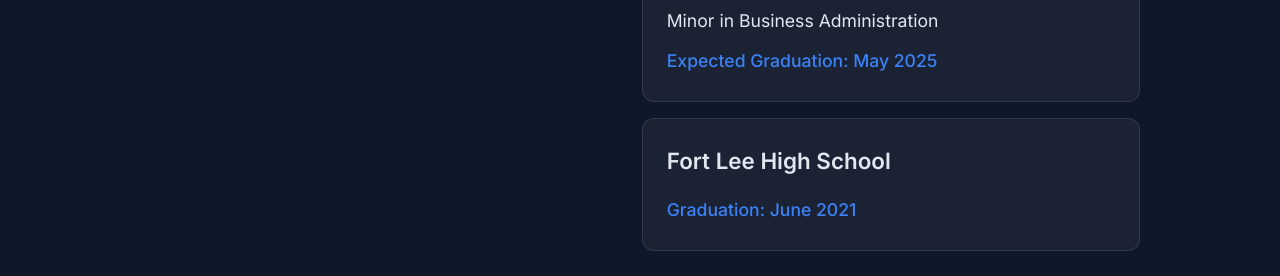
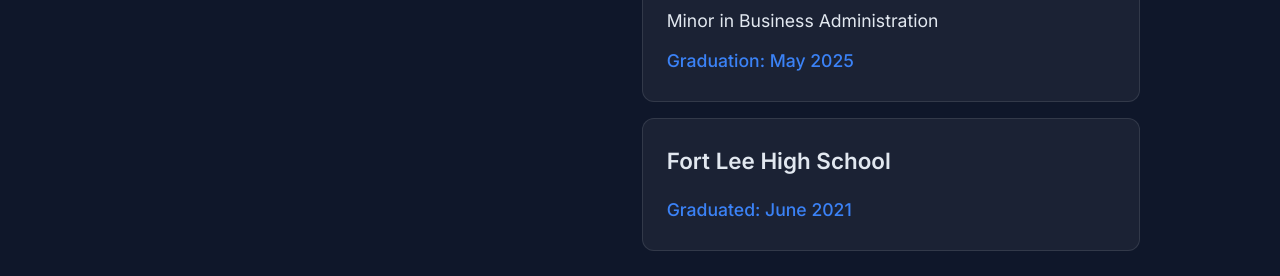
Before and after one commit to jacob6023/jacob6023.github.io, a plain HTML site: page index.html in a window 1280 px wide. Shown: the part 712-988 px from the top of the page. Drawn offline with Linux system fonts and the light colour scheme.

Commit message:
Update index.html

```diff
--- a/index.html
+++ b/index.html
@@ -39,11 +39,11 @@
                             <h3>Rutgers University</h3>
                             <p>Bachelor of Science in Computer Science</p>
                             <p>Minor in Business Administration</p>
-                            <p>Expected Graduation: May 2025</p>
+                            <p>Graduation: May 2025</p>
                         </div>
                         <div class="education-item">
                             <h3>Fort Lee High School</h3>
-                            <p>Graduation: June 2021</p>
+                            <p>Graduated: June 2021</p>
                         </div>
                     </div>
                 </div>
```
